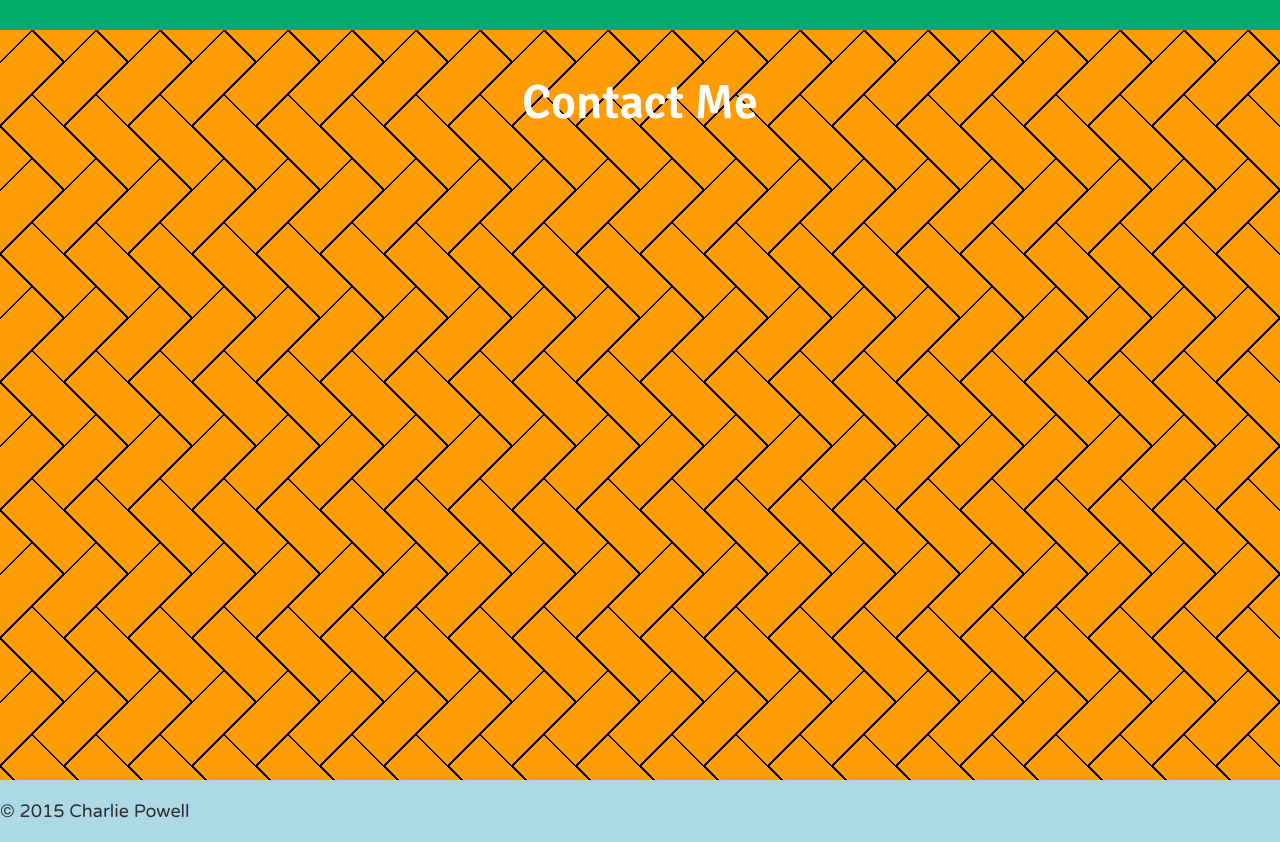
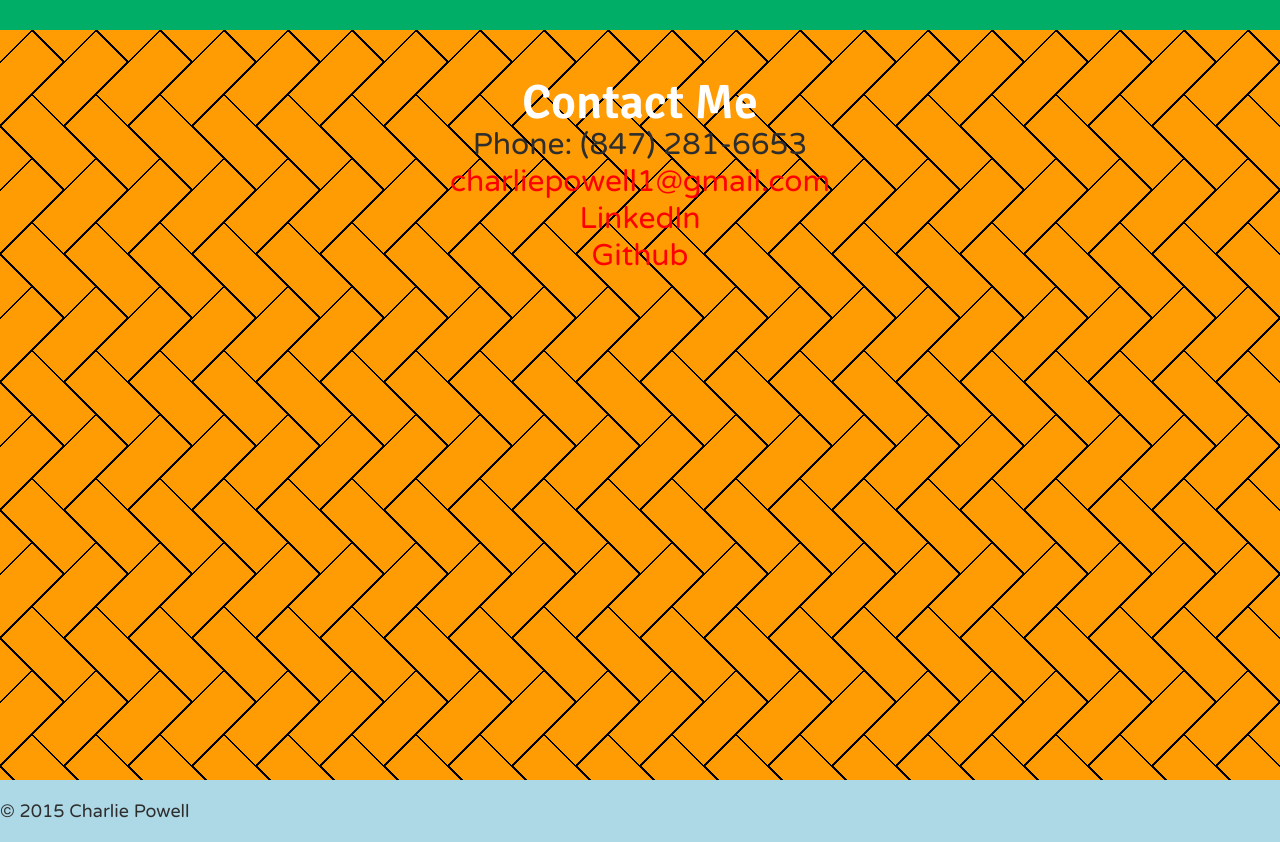
Before and after one commit to CharlesPowell/CharlesPowell.github.io, a plain HTML site: page index.html in a window 1280 px wide. Shown: the part 1620-2462 px from the top of the page. Drawn offline with nearby package versions, Linux system fonts and the light colour scheme.

Commit message:
revisions

```diff
--- a/index.html
+++ b/index.html
@@ -104,6 +104,13 @@
 
     <section id="section-3" >
     <h1>Contact Me</h1>
+    <ul class = 'contact-links'>
+      <li>Phone: (847) 281-6653</li>
+      <li><a href="mailto:charliepowell1@gmail.com?Subject=Hello%20again" target="_top">charliepowell1@gmail.com</a></li>
+      <li><a href="https://www.linkedin.com/in/chpowell1">LinkedIn</a></li>
+      <li><a href="https://github.com/CharlesPowell">Github</a></li>
+
+    </ul>
     </section>
 
 
--- a/styles/main.css
+++ b/styles/main.css
@@ -100,6 +100,10 @@ section{
     background-size: 64px 128px;
     background-attachment: fixed;
 }
+.contact-links{
+  font-size: 30px;
+  line-height: normal;
+}
 #name-glow{
   padding-top: 150px;
   color: #D0F8FF;
@@ -163,9 +167,9 @@ h3{
     font-size: 200%
   }
   .about-me{
-    font-size: 14px;
+    font-size: 18px;
   }
   .about-project{
-    font-size: 14px;
+    font-size: 18px;
   }
 }
```
